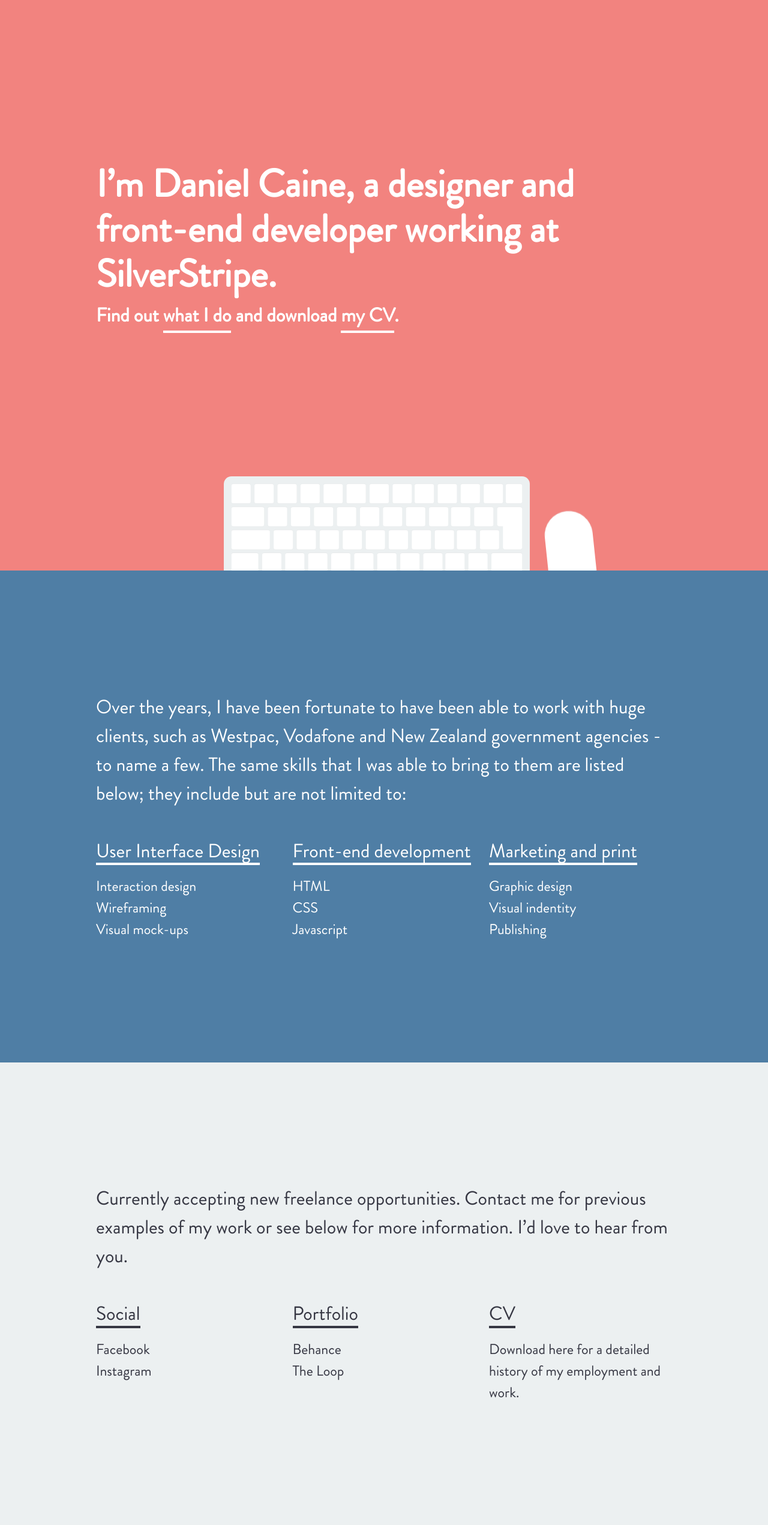
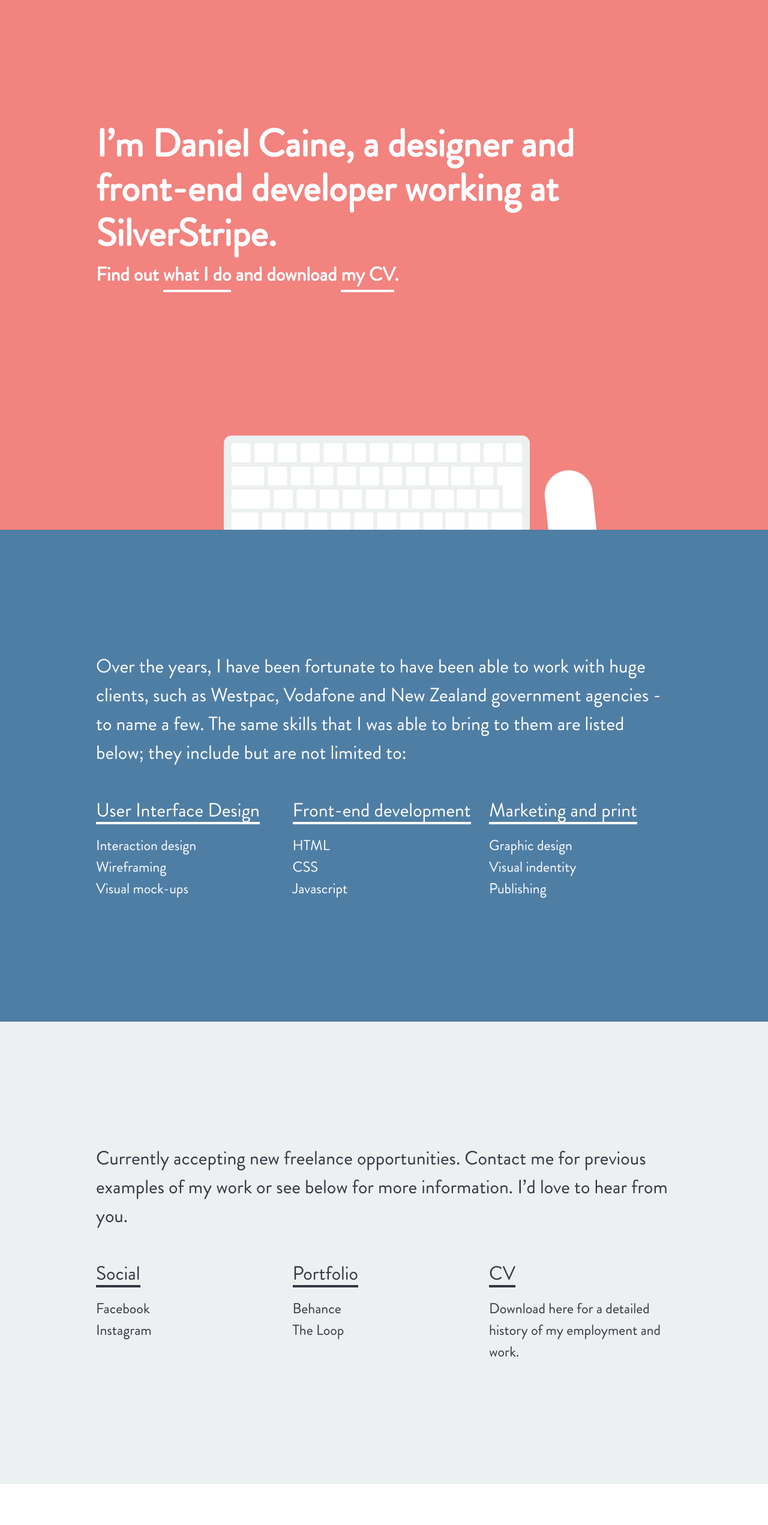
Before and after one commit to A7DC/A7DC.github.io, a Jekyll site: the page built from index.html, in a window 1280 px wide. Shown: the whole page at 60% size. Built offline with Jekyll 4.4.1, drawn with Linux system fonts in a browser that asks for light colours; after the commit the page ends 2474 px from its top, so only the background shows below that.

Commit message:
revised section paddings to allow for the increased font-size

```diff
--- a/_sass/_base.scss
+++ b/_sass/_base.scss
@@ -40,7 +40,7 @@
 	color: white;
 	// height: 640px;
 	position: relative;
-	padding-top: emRhythm(16, $ms-down1);
+	padding-top: emRhythm(12, $ms-down1);
 	padding-bottom: emRhythm(16, $ms-down1);
 
 	@media(max-width: 768px) {
@@ -52,7 +52,7 @@
 		margin-bottom: emRhythm(8, $ms-down1);
 
 		@media(max-width: 768px) {
-			margin-bottom: emRhythm(16, $ms-down1);
+			margin-bottom: emRhythm(12, $ms-down1);
 		}
 	}
 }
```
